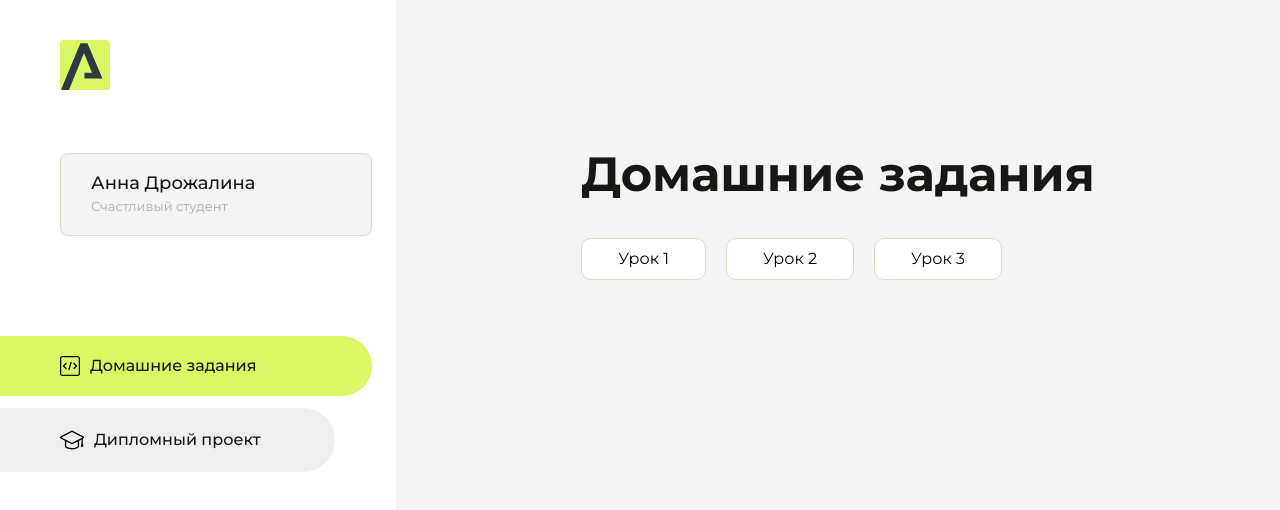
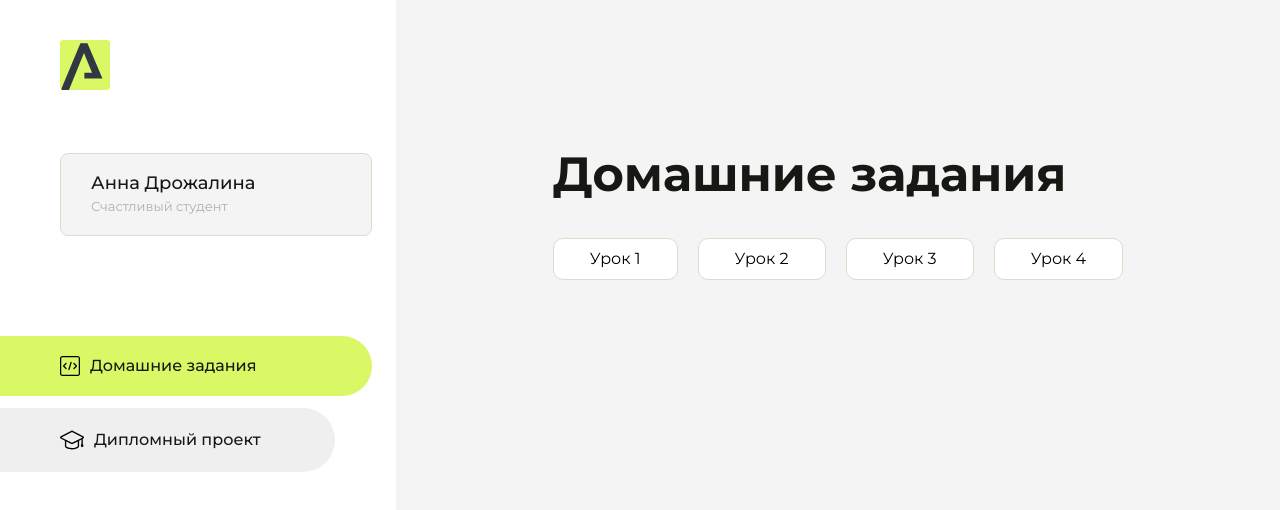
Before and after one commit to dopamine-web/homework, a plain HTML site: page index.html in a window 1280 px wide. Drawn offline with Linux system fonts and the light colour scheme.

Commit message:
Update index.html

```diff
--- a/index.html
+++ b/index.html
@@ -101,6 +101,9 @@
                     <li class="content__list-item">
                         <a href="homework-3/index.html">Урок 3</a>
                     </li>
+                    <li class="content__list-item">
+                        <a href="homework-4/index.html">Урок 4</a>
+                    </li>
             </div>
             <div class="content__block hidden" id="diplomBlock">
                 <div class="content__title">Дипломный проект</div>
```
